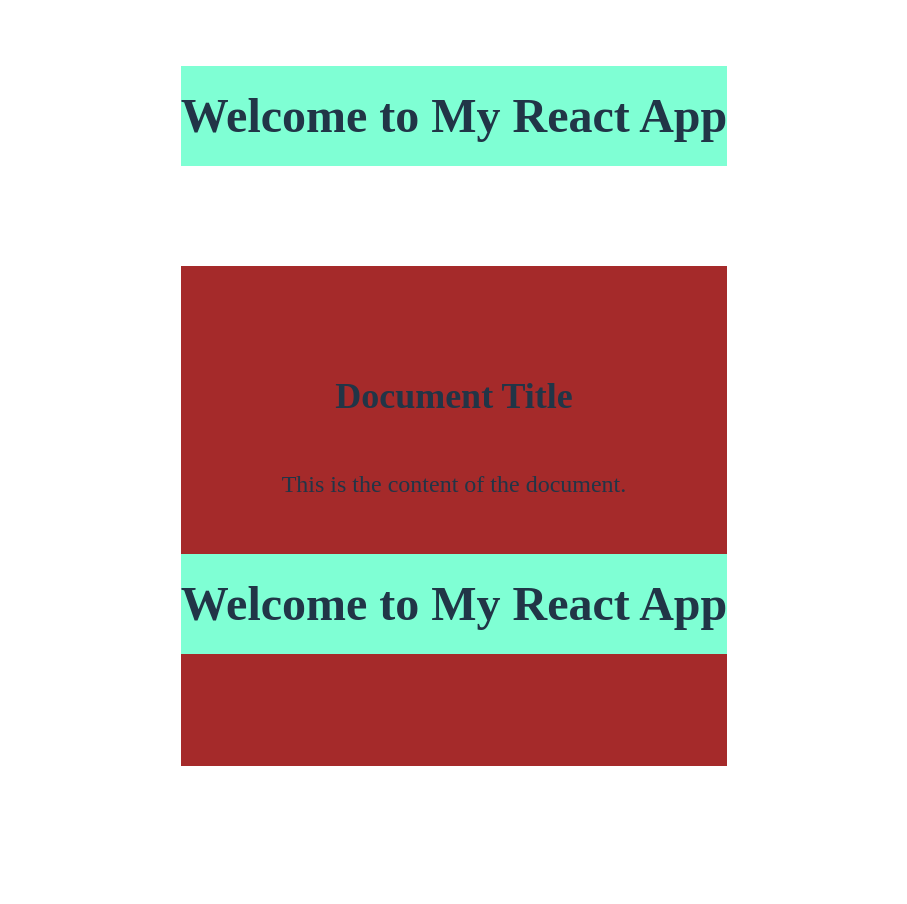
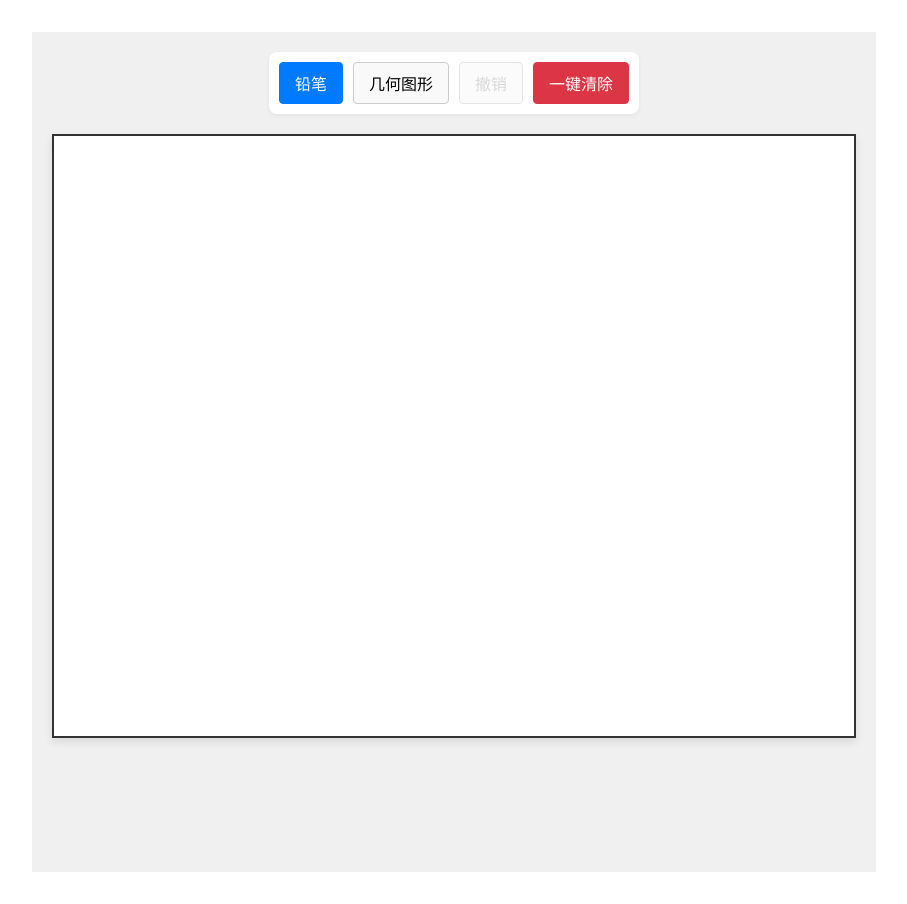
Before and after one commit to Yukinoshita-yume/Canvas-Demo, a React (Vite) app: page / in a window 1280 px wide. Shown: the whole page, without its empty margins (186-1093 px from the left). Before the commit the page ends 800 px from the top, so only its background shows below. Built offline with nearby package versions, Linux system fonts and the light colour scheme.

Commit message:
second commit

```diff
--- a/src/App.jsx
+++ b/src/App.jsx
@@ -4,15 +4,15 @@ import viteLogo from '/vite.svg'
 import './App.css'
 import Title from './component/title/title.jsx'
 import Document from './component/document/document.jsx'
+import Board from './component/board/board.jsx'
 
 function App() {
   const [count, setCount] = useState(0)
 
   return (
-    <>
-      <Title />
-      <Document />
-    </>
+    <div className="App">
+      <Board />
+    </div>
   )
 }
 
--- /dev/null
+++ b/src/component/board/board.css
@@ -0,0 +1,18 @@
+/* Board.css */
+.board-container {
+  display: flex;
+  flex-direction: column;
+  align-items: center;
+  padding: 20px;
+  background-color: #f0f0f0;
+  min-height: 100vh;
+}
+
+.drawing-board {
+  border: 2px solid #333;
+  background-color: white;
+  width: 800px;
+  height: 600px;
+  touch-action: none;
+  box-shadow: 0 4px 8px rgba(0, 0, 0, 0.1);
+}
--- /dev/null
+++ b/src/component/board/board.jsx
@@ -0,0 +1,101 @@
+// Board.jsx
+import React, { useRef, useState, useEffect, useCallback } from 'react';
+import Toolbar from '../toolbar/toolbar';
+import { Pencil } from '../pencil/pencil.jsx';
+import './board.css';
+
+const Board = () => {
+  const canvasRef = useRef(null);
+  const [isDrawing, setIsDrawing] = useState(false);
+  const [currentTool, setCurrentTool] = useState('pencil'); // 默认工具
+  const [ctx, setCtx] = useState(null);
+
+  // 初始化 Canvas Context
+  useEffect(() => {
+    const canvas = canvasRef.current;
+    if (canvas) {
+      // 设置屏幕适配
+      const rect = canvas.getBoundingClientRect();
+      canvas.width = rect.width * window.devicePixelRatio;
+      canvas.height = rect.height * window.devicePixelRatio;
+      const context = canvas.getContext('2d');
+      context.scale(window.devicePixelRatio, window.devicePixelRatio);
+      setCtx(context);
+    }
+  }, []);
+
+  // 绘图处理函数
+  const drawHandler = useCallback((event) => {
+    if (!ctx || !isDrawing) return;
+
+    const canvas = canvasRef.current;
+    const rect = canvas.getBoundingClientRect();
+    const x = event.clientX - rect.left;
+    const y = event.clientY - rect.top;
+
+    if (currentTool === 'pencil') {
+      Pencil.draw(ctx, x, y);
+    }
+
+  }, [ctx, isDrawing, currentTool]);
+
+
+  const startDrawing = (event) => {
+    if (!ctx) return;
+    setIsDrawing(true);
+
+    const canvas = canvasRef.current;
+    const rect = canvas.getBoundingClientRect();
+    const x = event.clientX - rect.left;
+    const y = event.clientY - rect.top;
+
+    // 调用工具的准备函数
+    if (currentTool === 'pencil') {
+      Pencil.start(ctx, x, y);
+    }
+    // 立即绘制第一个点
+    drawHandler(event);
+  };
+
+  const stopDrawing = () => {
+    if (!ctx) return;
+    setIsDrawing(false);
+    // 重置路径，确保下次是新路径
+    ctx.beginPath();
+  };
+
+  // --- 工具栏功能 ---
+
+  // 一键清除
+  const handleClear = () => {
+    if (ctx) {
+      ctx.clearRect(0, 0, canvasRef.current.width, canvasRef.current.height);
+      ctx.beginPath();
+    }
+  };
+
+  // 工具选择
+  const handleToolChange = (tool) => {
+    setCurrentTool(tool);
+  };
+
+  return (
+    <div className="board-container">
+      <Toolbar
+        onToolChange={handleToolChange}
+        onClear={handleClear}
+        currentTool={currentTool}
+      />
+      <canvas
+        ref={canvasRef}
+        className="drawing-board"
+        onMouseDown={startDrawing}
+        onMouseUp={stopDrawing}
+        onMouseLeave={stopDrawing}
+        onMouseMove={drawHandler}
+      />
+    </div>
+  );
+};
+
+export default Board;
--- /dev/null
+++ b/src/component/pencil/pencil.jsx
@@ -0,0 +1,21 @@
+// Pencil.jsx
+
+/**
+ * 铅笔逻辑
+ */
+export const Pencil = {
+
+  //设置样式并移动到起始点
+  start: (ctx, x, y) => {
+    ctx.strokeStyle = '#000000'; // 黑色
+    ctx.lineWidth = 2;
+    ctx.beginPath();
+    ctx.moveTo(x, y);
+  },
+
+  // 实际绘制过程
+  draw: (ctx, x, y) => {
+    ctx.lineTo(x, y);
+    ctx.stroke();
+  },
+};
--- /dev/null
+++ b/src/component/toolbar/toolbar.css
@@ -0,0 +1,44 @@
+/* Toolbar.css */
+.toolbar {
+  display: flex;
+  gap: 10px;
+  margin-bottom: 20px;
+  padding: 10px;
+  border-radius: 8px;
+  background-color: #ffffff;
+  box-shadow: 0 2px 4px rgba(0, 0, 0, 0.05);
+}
+
+.tool-button {
+  padding: 8px 15px;
+  border: 1px solid #ccc;
+  border-radius: 4px;
+  background-color: #f9f9f9;
+  cursor: pointer;
+  transition: background-color 0.2s, border-color 0.2s;
+}
+
+.tool-button:hover:not(:disabled) {
+  background-color: #eee;
+}
+
+.tool-button.active {
+  background-color: #007bff;
+  color: white;
+  border-color: #007bff;
+}
+
+.tool-button:disabled {
+    cursor: not-allowed;
+    opacity: 0.5;
+}
+
+.clear-button {
+  background-color: #dc3545;
+  color: white;
+  border-color: #dc3545;
+}
+
+.clear-button:hover {
+  background-color: #c82333;
+}
--- /dev/null
+++ b/src/component/toolbar/toolbar.jsx
@@ -0,0 +1,48 @@
+// Toolbar.jsx
+import React from 'react';
+import './toolbar.css';
+
+const Toolbar = ({ onToolChange, onClear, currentTool }) => {
+
+  // 判断工具是否激活
+  const isActive = (toolName) => currentTool === toolName ? 'active' : '';
+
+  return (
+    <div className="toolbar">
+      {/* 铅笔 */}
+      <button
+        className={`tool-button ${isActive('pencil')}`}
+        onClick={() => onToolChange('pencil')}
+      >
+        铅笔
+      </button>
+
+      {/* 几何图形 */}
+      <button
+        className={`tool-button ${isActive('shape')}`}
+        onClick={() => onToolChange('shape')}
+      >
+        几何图形
+      </button>
+
+      {/* 撤销  */}
+      <button
+        className="tool-button"
+        onClick={() => console.log('Undo feature placeholder')}
+        disabled
+      >
+        撤销
+      </button>
+
+      {/* 一键清除 */}
+      <button
+        className="tool-button clear-button"
+        onClick={onClear}
+      >
+        一键清除
+      </button>
+    </div>
+  );
+};
+
+export default Toolbar;
```
Also changed, not shown: 1 other file (tests, documents, lock files or other folders).
